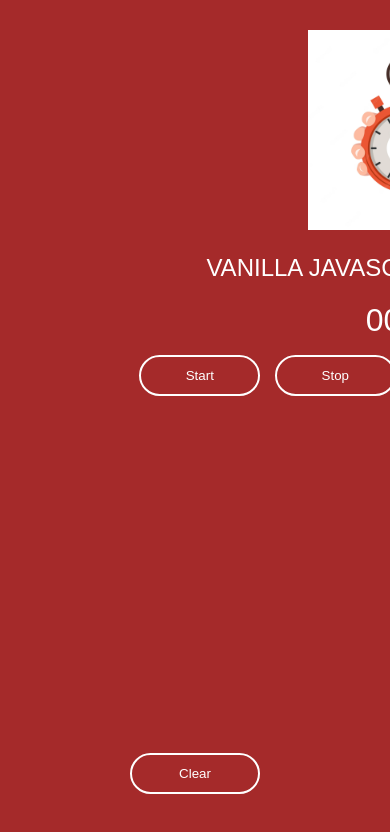
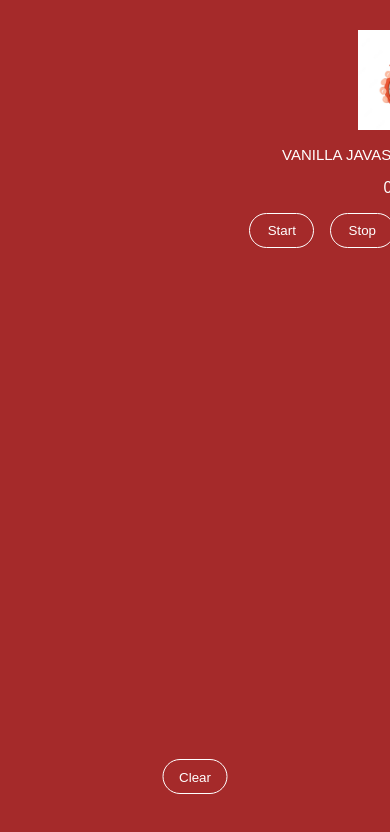
Before and after one commit to Monomay/stop_watch_clone, a plain HTML site: page index.html in a window 390 px wide. Shown: the top 832 px of the page. Drawn offline with Linux system fonts and the light colour scheme.

Commit message:
stop watch clone

```diff
--- a/style.css
+++ b/style.css
@@ -88,3 +88,51 @@ li{
     background: transparent;
     border: 1 px solid rgb(125, 120, 120);
 }
+
+/* Responsive */
+
+@media only screen and (max-width: 768px){
+    img{
+        width: 100px;
+    }
+    h2{
+        font-size: 15px;
+    }
+    #sec, #ten {
+        font-size: 1rem;
+    }
+    button {
+        width: 65px;
+        height: 35px;
+        background: transparent;
+        color: white;
+        border: 1px solid white;
+        border-radius: 20px;
+        margin-right: 11px;
+        outline: none;
+    }
+    .lap-clear-btn {
+        display: block;
+        position: fixed;
+        z-index: 1000;
+        bottom: 50px;
+        left: 50%;
+        transform: translate(-50%);
+        width: 65px;
+        padding: 10px 0;
+        border-radius: 20px;
+        background: transparent;
+        border: 1 px solid rgb(125, 120, 120);
+    }
+    li {
+        display: inline-block;
+        width: 59%;
+        padding: 6px;
+        background-color: black;
+        text-align: center;
+        font-size: 14px;
+        border: 0px solid #444;
+        border-radius: 50px;
+        margin-bottom: 13px;
+    }
+}
```
